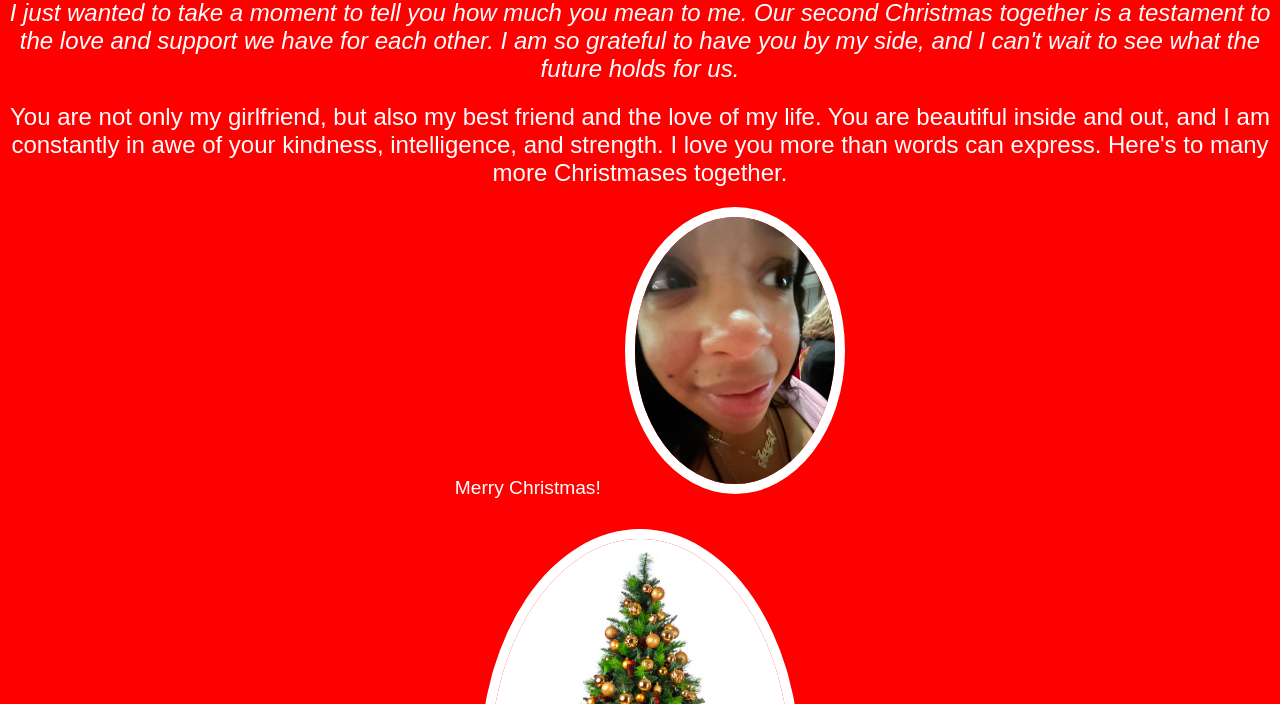
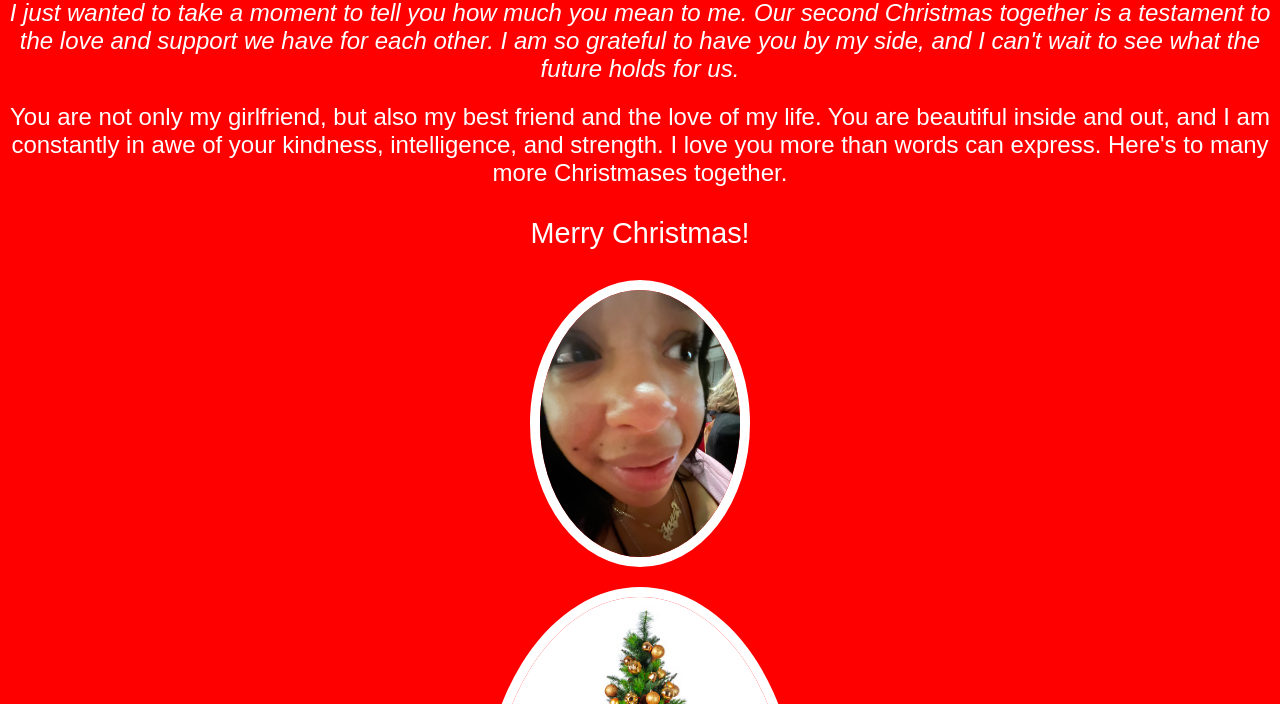
Before and after one commit to BrianGodinez/2nd-Christmas, a plain HTML site: page index.html in a window 1280 px wide. Shown: the part 96-800 px from the top of the page. Drawn offline with Linux system fonts and the light colour scheme.

Commit message:
Update index.html

```diff
--- a/index.html
+++ b/index.html
@@ -8,7 +8,7 @@
     <h1>Merry Christmas, Jazzmin!</h1>
     <p>I just wanted to take a moment to tell you how much you mean to me. Our second Christmas together is a testament to the love and support we have for each other. I am so grateful to have you by my side, and I can't wait to see what the future holds for us.</p>
     <p>You are not only my girlfriend, but also my best friend and the love of my life. You are beautiful inside and out, and I am constantly in awe of your kindness, intelligence, and strength. I love you more than words can express. Here's to many more Christmases together.</p>
-    <button id="christmas-button">Merry Christmas!</button>
+    <p> <button id="christmas-button">Merry Christmas!</button> </p>
     <img src="your-girlfriend's-picture.jpg" alt="Your girlfriend's beautiful face">
     <img src="christmas-tree.jpg" alt="A festive Christmas tree" class="christmas-tree">
   </body>
```
